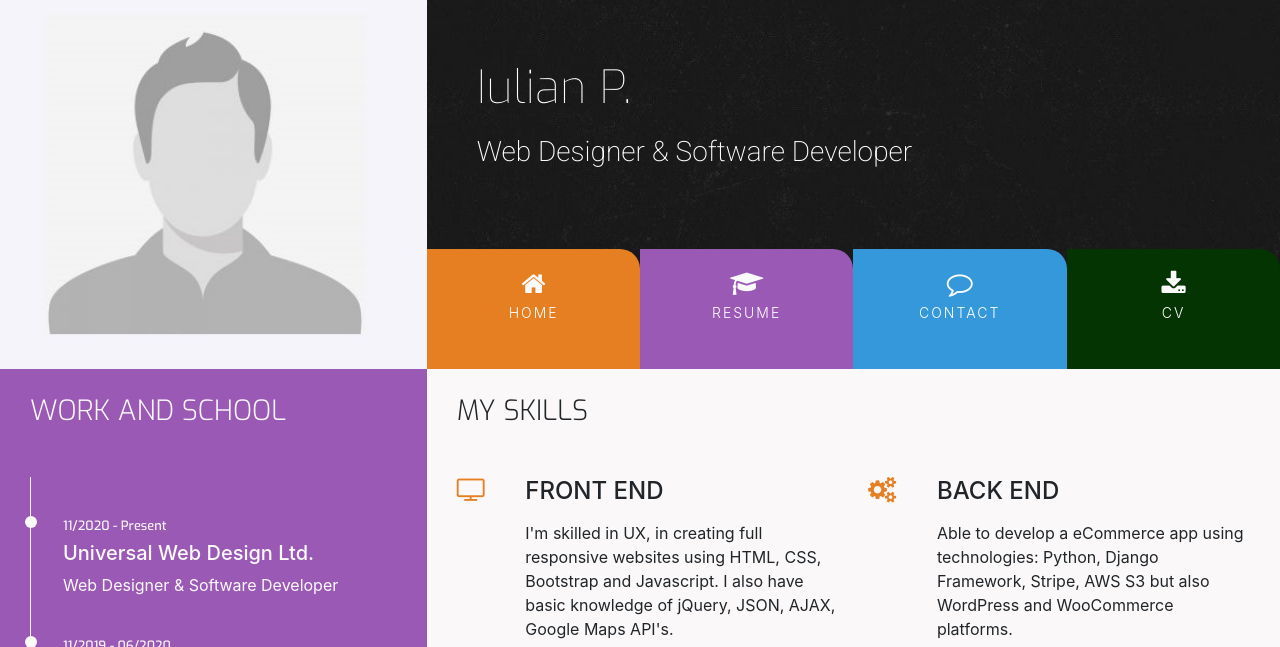
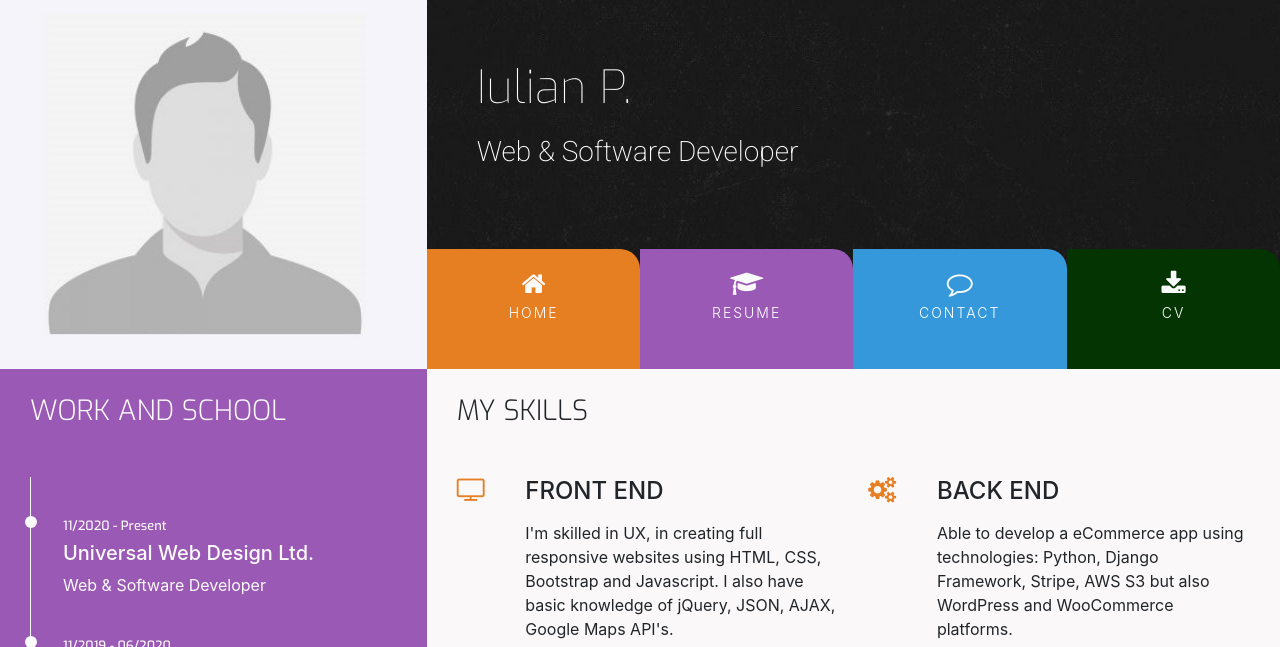
Before and after one commit to iulianpro/resume-project, a plain HTML site: page resume.html in a window 1280 px wide. Shown: the top 647 px of the page. Drawn offline with nearby package versions, Linux system fonts and the light colour scheme.

Commit message:
changed header

```diff
--- a/resume.html
+++ b/resume.html
@@ -40,7 +40,7 @@
                 <div class="row no-gutters bg-color-name-title row-title">
                     <div class="col heading">
                         <h1 class="name">Iulian P.</h1>
-                        <h2 class="title">Web Designer & Software Developer</h2>
+                        <h2 class="title">Web & Software Developer</h2>
                     </div>
                 </div>
                 <div class="row no-gutters menu-block">
@@ -81,7 +81,7 @@
                 <div class="history-items">
                     <div class="timeline-item" data-dates="11/2020 - Present">
                         <h5>Universal Web Design Ltd.</h5>
-                        <p>Web Designer & Software Developer</p>
+                        <p>Web & Software Developer</p>
                     </div>
                     <div class="timeline-item" data-dates="11/2019 - 06/2020">
                         <h5>Code Institute Ireland</h5>
```
Also changed, not shown: contact.html (+1 -1 lines), index.html (+1 -1 lines).
